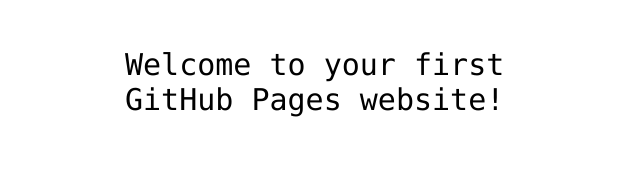
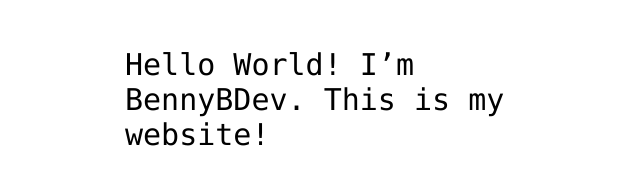
Before and after one commit to BennyBDev/BennyBDev.github.io, a plain HTML site: page index.html in a window 1280 px wide. Shown: the part 341-526 px from the top of the page, without its empty margins (315-955 px from the left). Drawn offline with Linux system fonts and the light colour scheme.

Commit message:
Changed Username

```diff
--- a/index.html
+++ b/index.html
@@ -12,7 +12,7 @@
 <img src="https://octodex.github.com/images/daftpunktocat-thomas.gif" id="octocat" alt="octocat-gif" />
 
 <!-- Change this code here by copy and pasting your template on line 15 -->
-<p>Welcome to your first GitHub Pages website!</p>
+<p>Hello World! I’m BennyBDev. This is my website!</p>
 
 </body>
 </html>
```
